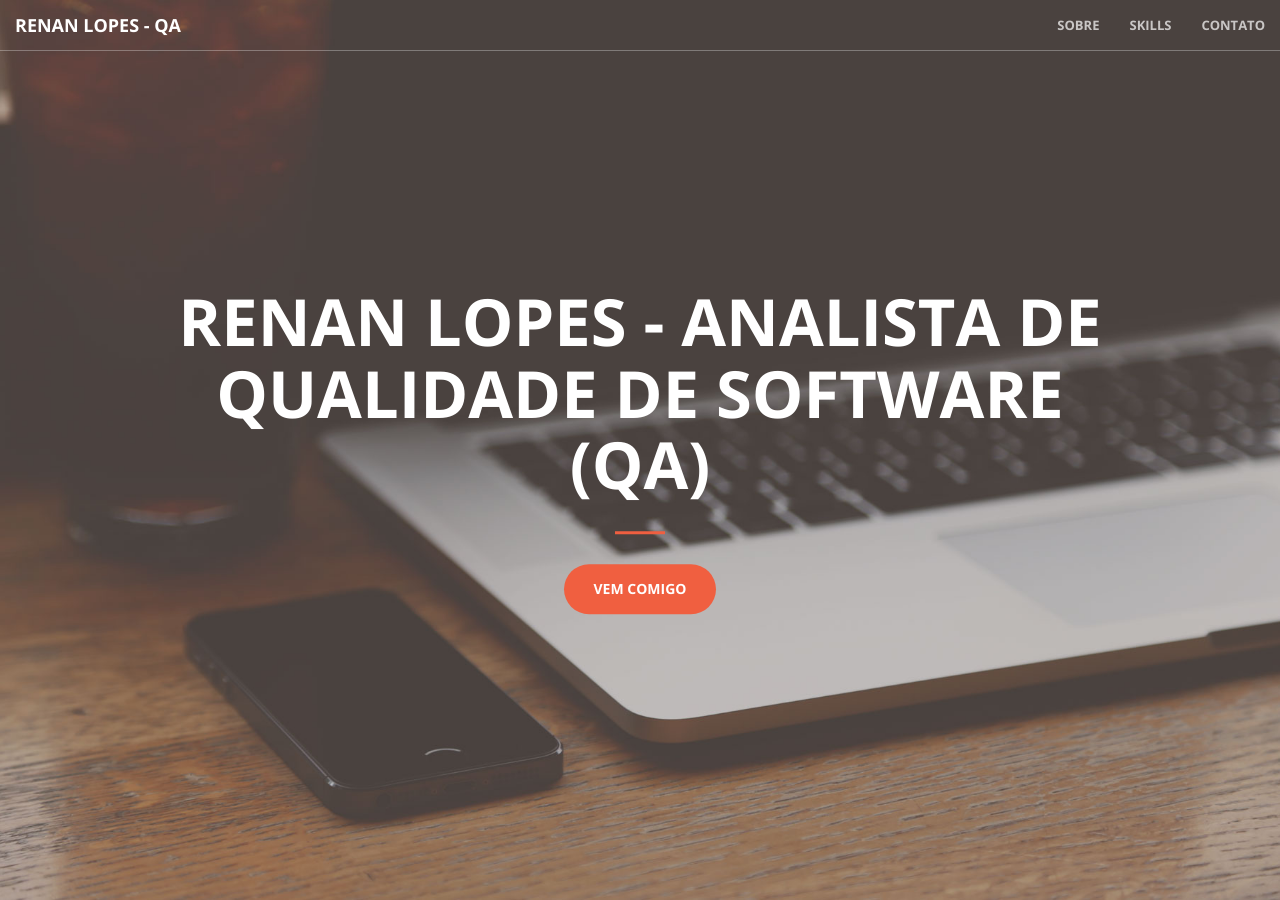
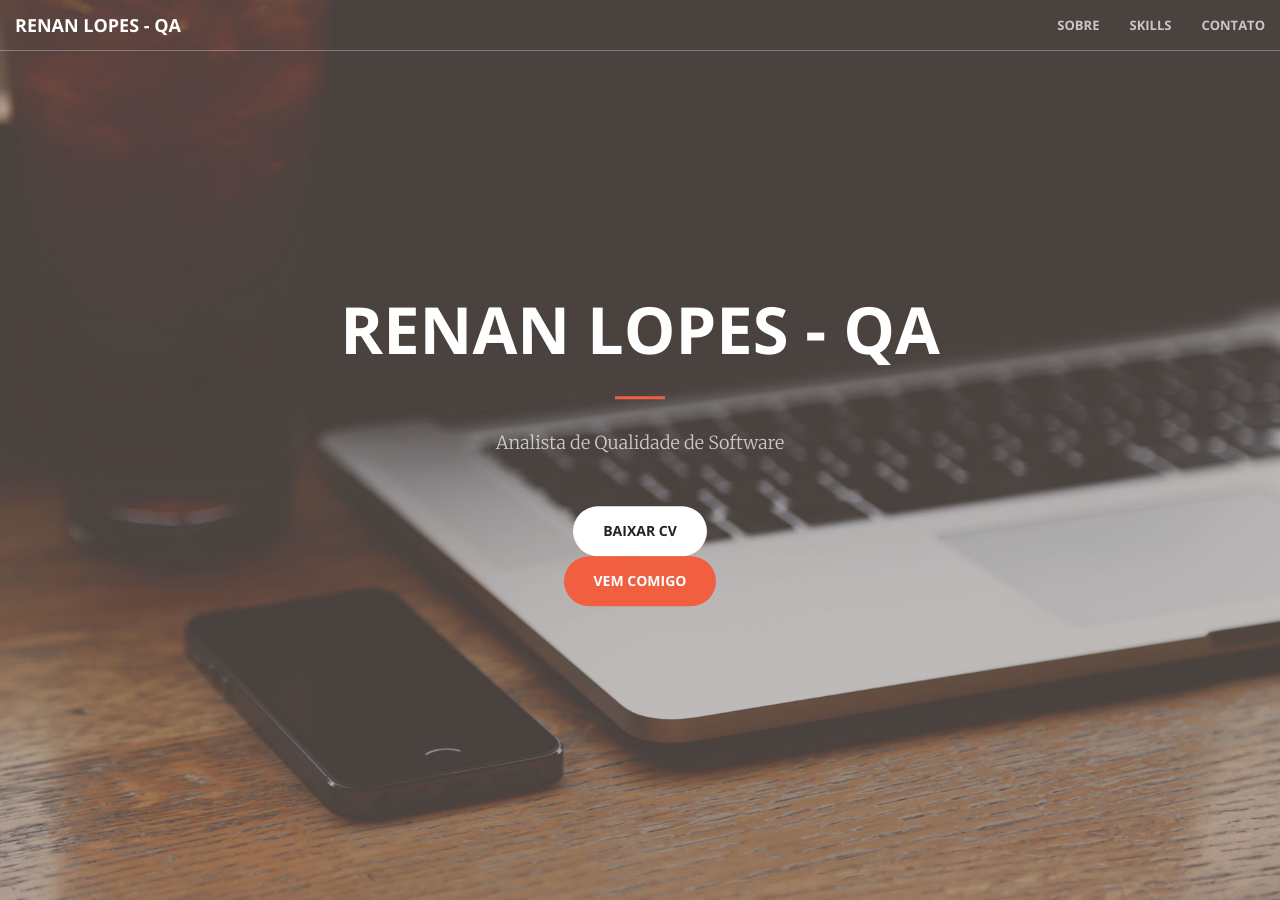
Before and after one commit to renanslopes/renanslopes.github.io, a Jekyll site: the page built from index.html, in a window 1280 px wide and 900 px high. Built offline with Jekyll 4.4.1, drawn with Linux system fonts in a browser that asks for light colours; some of the changed text lies outside the part shown.

Commit message:
Ajustes home

```diff
--- a/_includes/call-to-action.html
+++ b/_includes/call-to-action.html
@@ -4,8 +4,8 @@
             <div class="col-lg-8 col-lg-offset-2 text-center">
                 <h2 class="section-heading">We've got what you need!</h2>
                 <hr class="light">
-                <p class="text-faded">Start Bootstrap has everything you need to get your new website up and running in no time! All of the templates and themes on Start Bootstrap are open source, free to download, and easy to use. No strings attached!</p>
-                <a href="#" class="btn btn-default btn-xl">Currículo</a>
+                <!-- <p class="text-faded">Start Bootstrap has everything you need to get your new website up and running in no time! All of the templates and themes on Start Bootstrap are open source, free to download, and easy to use. No strings attached!</p> -->
+                <a href="#" class="btn btn-default btn-xl">Baixar</a>
             </div>
         </div>
     </div>
--- a/_includes/header.html
+++ b/_includes/header.html
@@ -2,11 +2,15 @@
     <div class="header-content">
         <div class="header-content-inner">
             <!-- <h1>Your Favorite Source of Free Bootstrap Themes</h1> -->
-            <h1>RENAN LOPES - Analista de Qualidade de Software (QA)</h1>
+            <h1>
+                RENAN LOPES - QA
+            </h1>
             <hr>
-            <!-- <p>
-                Bem vindo ao meu portifólio
-            </p> -->
+            <p>
+                Analista de Qualidade de Software
+            </p>
+            <a href="#" class="btn btn-default btn-xl">Baixar CV</a>
+            <br />
             <a href="#about" class="btn btn-primary btn-xl page-scroll">Vem comigo</a>
         </div>
     </div>
```
